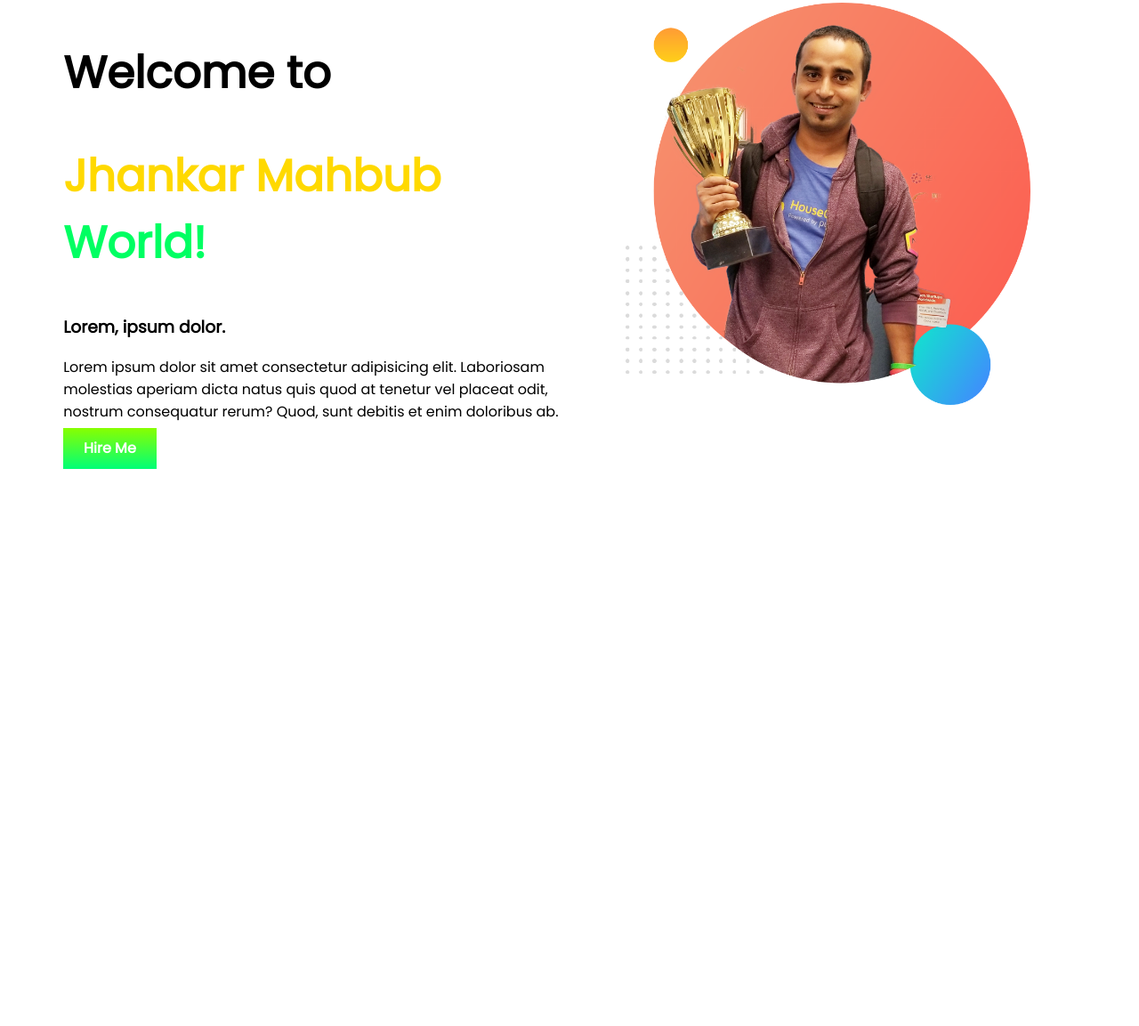
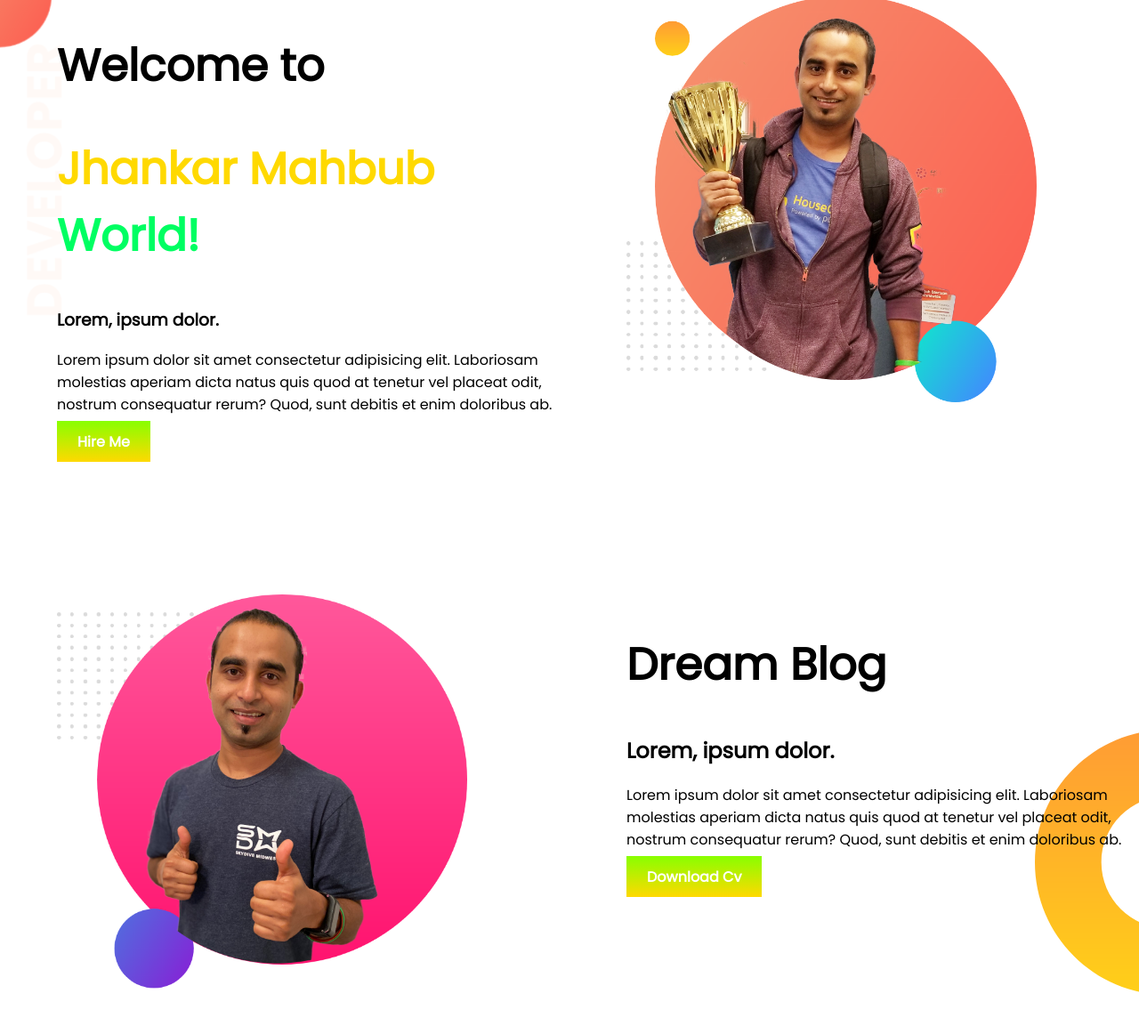
Before and after one commit to Md-Ataur-Rahman/simple-portfolio-website, a plain HTML site: page index.html in a window 1280 px wide. Shown: the part 5-1158 px from the top of the page at 89% size. Before the commit the page ends 800 px from the top, so only its background shows below. Drawn offline with Linux system fonts and the light colour scheme.

Commit message:
lots of things are changed

```diff
--- a/index.html
+++ b/index.html
@@ -11,7 +11,7 @@
     <title>Welcome to my profolio website</title>
 </head>
 <body>
-    <section>
+    <section class="head-section">
         <div>
             <h1>Welcome to</h1>
             <h1><span class="head-title">Jhankar Mahbub</span> <span class="green">World!</span></h1>
@@ -23,5 +23,18 @@
             <img src="images/jhankar.png" alt="Jhankar Mahbub">
         </div>
     </section>
+    <section class="dream-section">
+        <div>
+            <img src="images/jhankar2.png" alt="Jhankar Mahbub">
+        </div>
+        <div>
+
+            <h1>Dream Blog</h1>
+            <h2>Lorem, ipsum dolor.</h3>
+            <p>Lorem ipsum dolor sit amet consectetur adipisicing elit. Laboriosam  molestias aperiam dicta natus quis quod
+                at tenetur vel placeat odit, nostrum consequatur rerum? Quod, sunt debitis et enim doloribus ab.</p>
+            <a href="#" target="_blank">Download Cv</a>
+        </div>
+    </section>
 </body>
 </html>
--- a/style.css
+++ b/style.css
@@ -1,5 +1,6 @@
 body{
     font-family: 'Poppins', sans-serif;
+    margin: 0;
 }
 h1{
     font-size: 50px;
@@ -13,6 +14,12 @@ h1{
 }
 section{
     display: flex;
+    margin-bottom: 10rem;
+}
+.head-section{
+    display: flex;
+    background-image: url(images/top-banner.png);
+    background-repeat: no-repeat;
 }
 
 section > div{
@@ -29,6 +36,12 @@ section div a{
     font-weight: 700;
     text-decoration: none;
     padding: 2% 4%;
-    background-image: linear-gradient(rgb(136, 255, 0), rgb(0, 255, 119));
+    background-image: linear-gradient(rgb(136, 255, 0), rgb(255, 217, 0));
 
 }
+.dream-section{
+    background-image: url(images/dream-bg.png);
+    background-repeat: no-repeat;
+    background-position-x: right;
+    background-position-y: bottom;
+}
```
